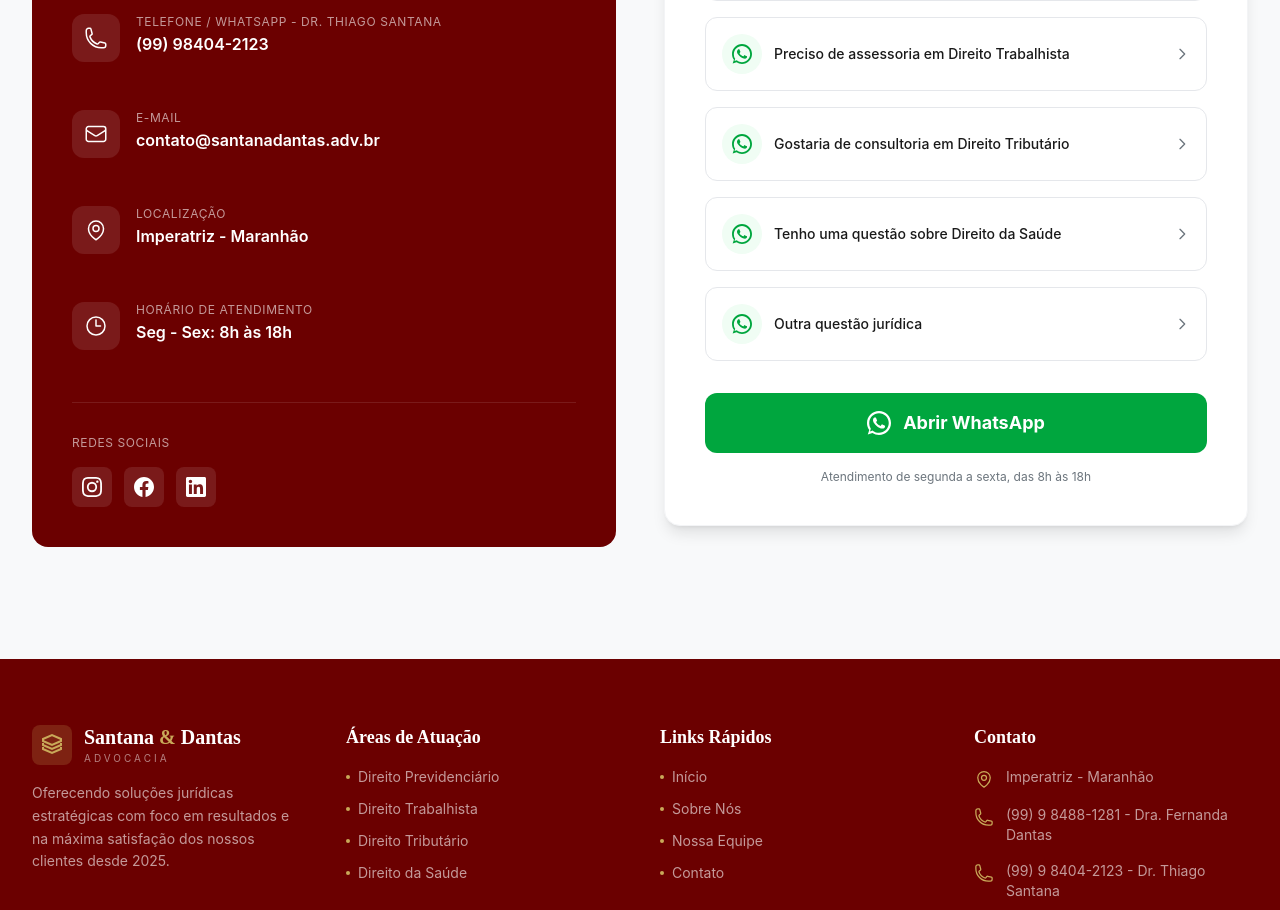
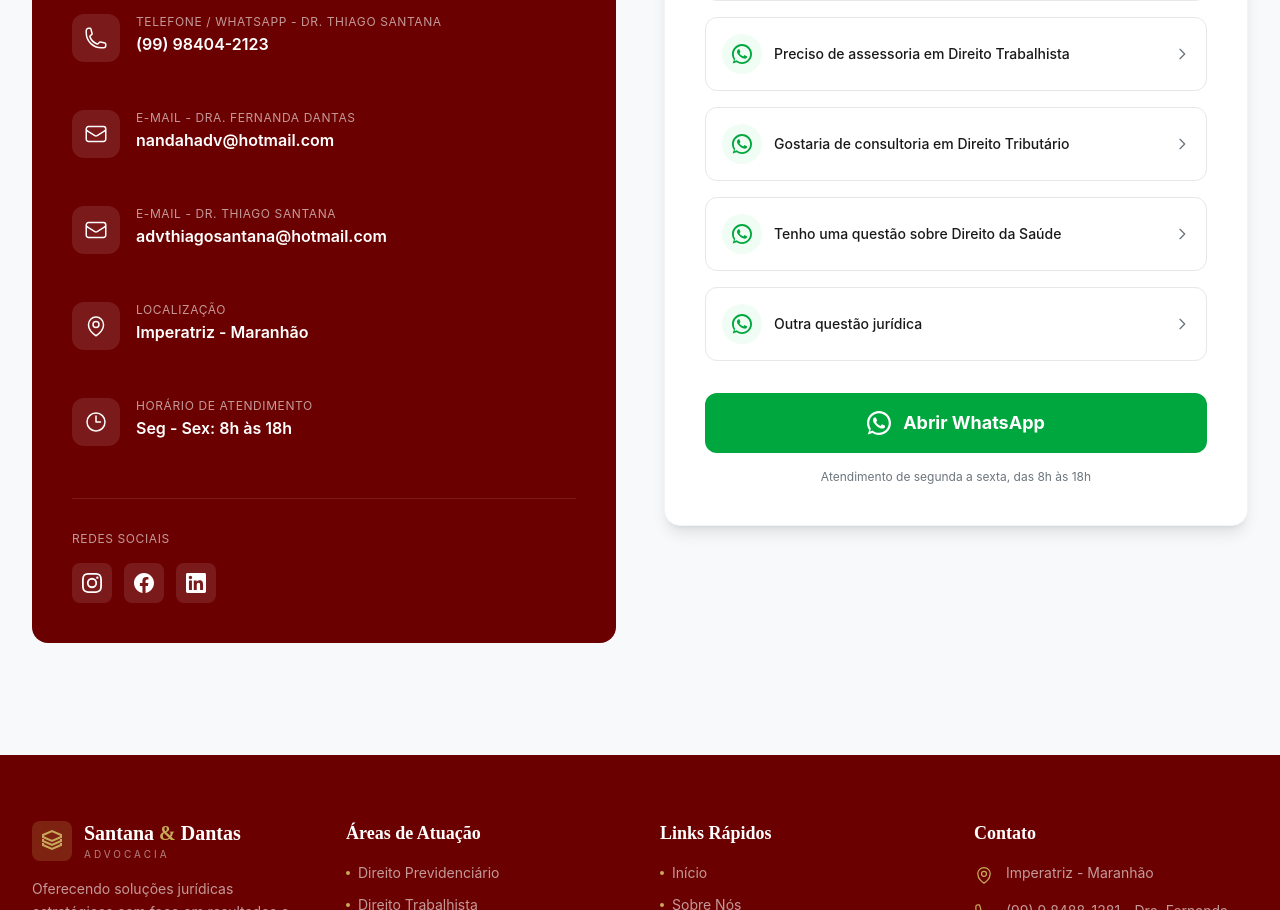
Before and after one commit to rayandantas08-netizen/professional-lawyer-website, a React (Vite) app: page / in a window 1280 px wide. Shown: the part 4751-5661 px from the top of the page. Built offline with nearby package versions, Linux system fonts and the light colour scheme.

Commit message:
Update Contact.tsx

```diff
--- a/src/components/Contact.tsx
+++ b/src/components/Contact.tsx
@@ -14,7 +14,7 @@ export default function Contact() {
       value: '(99) 98488-1281',
       link: 'https://wa.me/5599984881281',
     },
-     {
+    {
       icon: (
         <svg className="w-6 h-6" fill="none" viewBox="0 0 24 24" stroke="currentColor" strokeWidth="1.5">
           <path strokeLinecap="round" strokeLinejoin="round" d="M2.25 6.75c0 8.284 6.716 15 15 15h2.25a2.25 2.25 0 002.25-2.25v-1.372c0-.516-.351-.966-.852-1.091l-4.423-1.106c-.44-.11-.902.055-1.173.417l-.97 1.293c-.282.376-.769.542-1.21.38a12.035 12.035 0 01-7.143-7.143c-.162-.441.004-.928.38-1.21l1.293-.97c.363-.271.527-.734.417-1.173L6.963 3.102a1.125 1.125 0 00-1.091-.852H4.5A2.25 2.25 0 002.25 4.5v2.25z" />
@@ -24,16 +24,25 @@ export default function Contact() {
       value: '(99) 98404-2123',
       link: 'https://wa.me/5599984042123',
     },
-
     {
       icon: (
         <svg className="w-6 h-6" fill="none" viewBox="0 0 24 24" stroke="currentColor" strokeWidth="1.5">
           <path strokeLinecap="round" strokeLinejoin="round" d="M21.75 6.75v10.5a2.25 2.25 0 01-2.25 2.25h-15a2.25 2.25 0 01-2.25-2.25V6.75m19.5 0A2.25 2.25 0 0019.5 4.5h-15a2.25 2.25 0 00-2.25 2.25m19.5 0v.243a2.25 2.25 0 01-1.07 1.916l-7.5 4.615a2.25 2.25 0 01-2.36 0L3.32 8.91a2.25 2.25 0 01-1.07-1.916V6.75" />
         </svg>
       ),
-      label: 'E-mail',
-      value: 'contato@santanadantas.adv.br',
-      link: 'mailto:contato@santanadantas.adv.br',
+      label: 'E-mail - Dra. Fernanda Dantas',
+      value: 'nandahadv@hotmail.com',
+      link: 'mailto:nandahadv@hotmail.com',
+    },
+    {
+      icon: (
+        <svg className="w-6 h-6" fill="none" viewBox="0 0 24 24" stroke="currentColor" strokeWidth="1.5">
+          <path strokeLinecap="round" strokeLinejoin="round" d="M21.75 6.75v10.5a2.25 2.25 0 01-2.25 2.25h-15a2.25 2.25 0 01-2.25-2.25V6.75m19.5 0A2.25 2.25 0 0019.5 4.5h-15a2.25 2.25 0 00-2.25 2.25m19.5 0v.243a2.25 2.25 0 01-1.07 1.916l-7.5 4.615a2.25 2.25 0 01-2.36 0L3.32 8.91a2.25 2.25 0 01-1.07-1.916V6.75" />
+        </svg>
+      ),
+      label: 'E-mail - Dr. Thiago Santana',
+      value: 'advthiagosantana@hotmail.com',
+      link: 'mailto:advthiagosantana@hotmail.com',
     },
     {
       icon: (
@@ -44,7 +53,7 @@ export default function Contact() {
       ),
       label: 'Localização',
       value: 'Imperatriz - Maranhão',
-      link: 'https://maps.app.goo.gl/sz48Nid6cFREggsv5',  // ✅ Link do Google Maps
+      link: 'https://maps.app.goo.gl/v1qx4C9XrLZo2rzs6',
     },
     {
       icon: (
```
